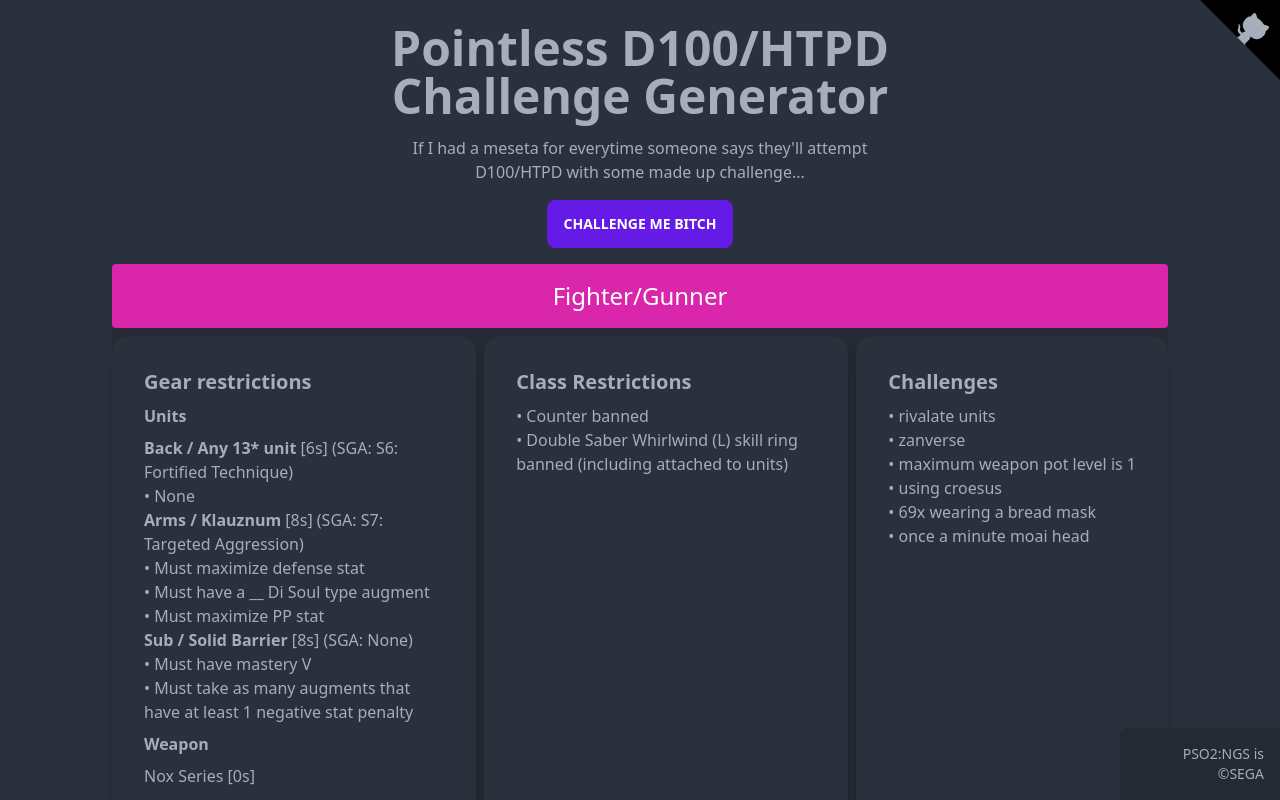
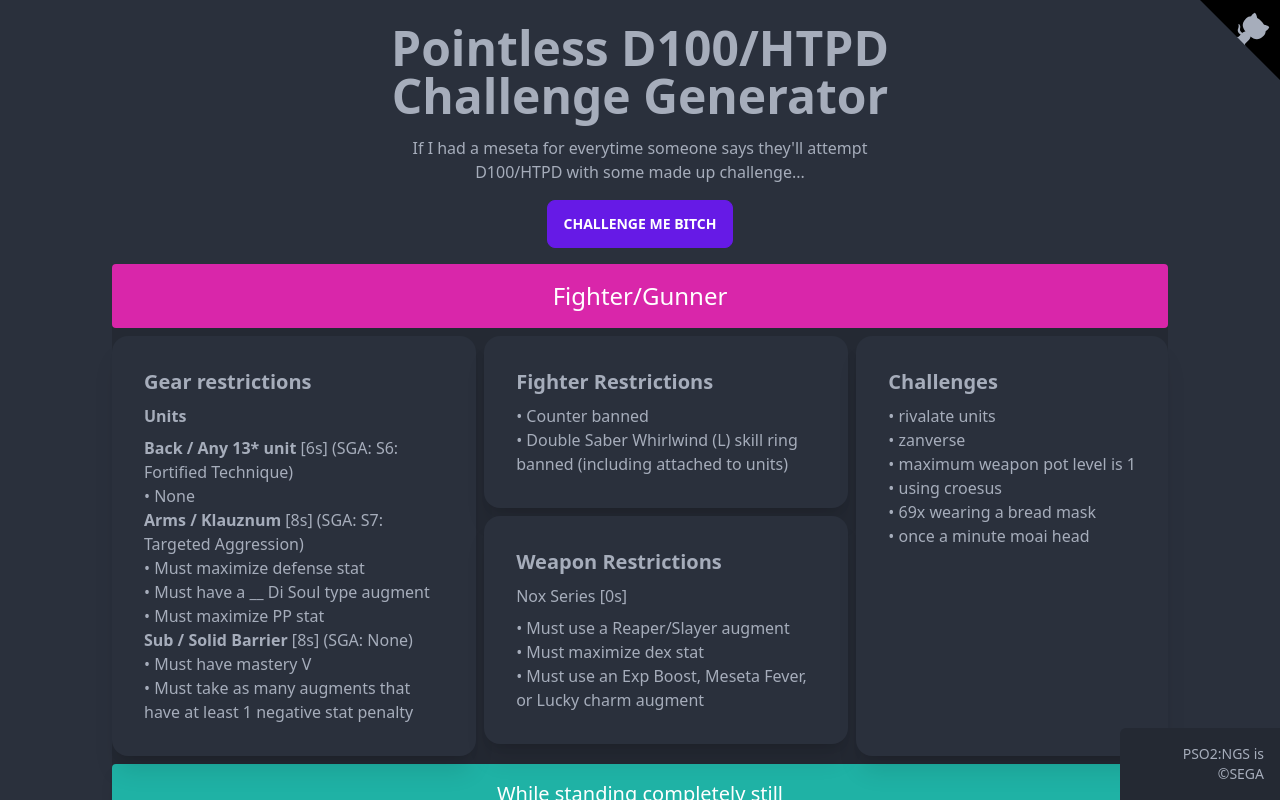
Before and after one commit to mumbler9486/pointless-d100-challenges, a SvelteKit app: page / in a window 1280 px wide. Both pictures are taken after a click on the button "CHALLENGE ME BITCH". Shown: the top 800 px of the page. Built offline with nearby package versions, Linux system fonts and the light colour scheme.

Commit message:
💄Move weapon restrictions to middle

```diff
--- a/src/components/ChallengeView.svelte
+++ b/src/components/ChallengeView.svelte
@@ -49,7 +49,23 @@
 						</ul>
 					</li>
 				</ul>
-				<strong>Weapon</strong>
+			</div>
+		</div>
+	</div>
+	<div>
+		<div class="card card-side bg-base-100 shadow-xl">
+			<div class="card-body">
+				<h2 class="card-title">{challenge.mainClass} Restrictions</h2>
+				<ul>
+					{#each listEmptyPlaceholder(challenge.classRestrictions) ?? [] as classRes}
+						<li>• {classRes}</li>
+					{/each}
+				</ul>
+			</div>
+		</div>
+		<div class="card card-side bg-base-100 shadow-xl mt-2">
+			<div class="card-body">
+				<h2 class="card-title">Weapon Restrictions</h2>
 				{challenge.weaponRestriction.name} [{challenge.weaponRestriction.slots}s]
 
 				<ul>
@@ -58,16 +74,6 @@
 					{/each}
 				</ul>
 			</div>
-		</div>
-	</div>
-	<div class="card card-side bg-base-100 shadow-xl">
-		<div class="card-body">
-			<h2 class="card-title">Class Restrictions</h2>
-			<ul>
-				{#each listEmptyPlaceholder(challenge.classRestrictions) ?? [] as classRes}
-					<li>• {classRes}</li>
-				{/each}
-			</ul>
 		</div>
 	</div>
 	<div class="card card-side bg-base-100 shadow-xl">
```
